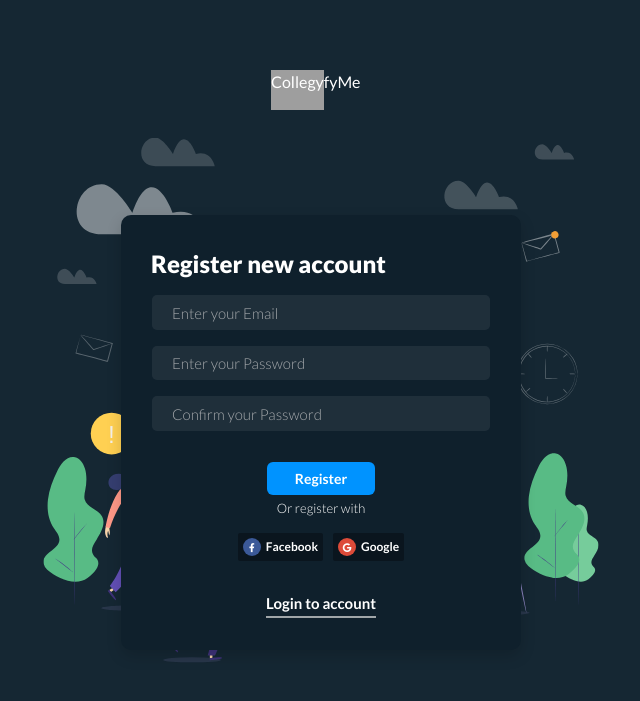
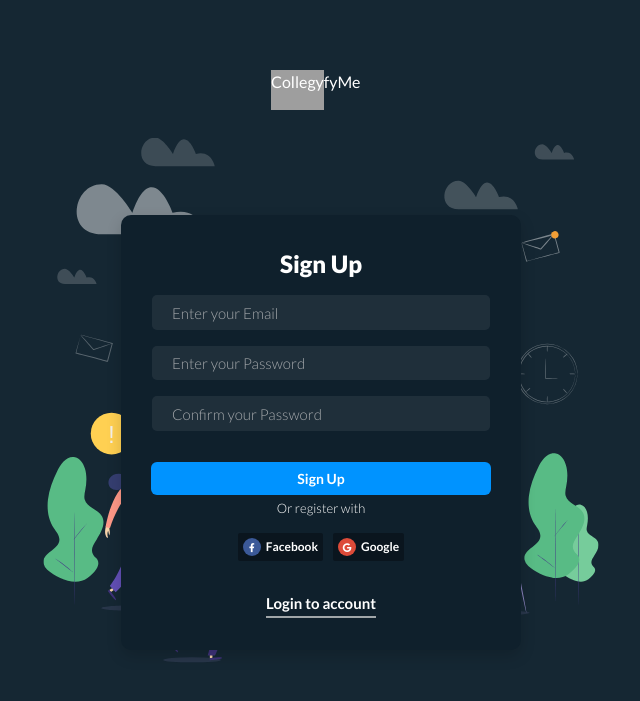
Before and after one commit to TaushifReza/CollegifyMe-FYP-, a Django app: page /register/ in a window 1280 px wide. Shown: the top 701 px of the page, without its empty margins (319-959 px from the left). Run offline with Django 5.2, Linux system fonts and the light colour scheme; some libraries are stand-ins or nearby versions; grey boxes are pictures that could not be loaded.

Commit message:
Display error in register page and login logic

```diff
--- a/static/css/mainstyle.css
+++ b/static/css/mainstyle.css
@@ -6,3 +6,13 @@
     box-sizing: border-box;
     font-family: 'Lato', sans-serif;
 }
+
+/* CUSTOME STYLE */
+.form-alert-style{
+    color: #F28585 !important;
+    border: none;
+    font-weight: 400;
+    list-style: none;
+    font-size: 14px;
+    border-radius: 0.25rem;
+}
--- a/templates/account/register.html
+++ b/templates/account/register.html
@@ -29,28 +29,30 @@ CollegifyMe-Register
       <div class="form-holder">
         <div class="form-content">
           <div class="form-items">
-            <h3>Register new account</h3>
+            <h3 class="text-center">Sign Up</h3>
             <form class="mt-3" method="post" action="{% url 'registerView' %}">
               {% csrf_token %}
+
+              <ul class="form-alert-style text-white">
+              {% for fields in form %}
+                    {% if fields.errors %}
+                      {% for error in fields.errors  %}
+                        <li>{{ error }}</li>
+                      {% endfor %}
+                    {% endif %}
+                  {% endfor %}
+                  {% if form.non_field_errors %}
+                    <li>{{ form.non_field_errors }}</li>
+                  {% endif %}
+                </ul>
+
               {{ form.email }}
               {{ form.password }}
               {{ form.confirm_password }}
-              <!--
-              <div class="row">
-                <div class="col-10">
-                  {{ form.password }}
-                  {{ form.confirm_password }}
-                </div>
-                <div class="col-2">
-                  <button type="button" class="toggle-password btn btn-outline-secondary" id="password-addon">
-                      <i class="fas fa-eye" aria-hidden="true"></i>
-                  </button>
-                </div>
-              </div>
-              -->
+
               <div class="form-button text-center">
-                <button id="submit" type="submit" class="ibtn">
-                  Register
+                <button id="submit" type="submit" class="ibtn w-100">
+                  Sign Up
                 </button>
               </div>
             </form>
--- a/user/views.py
+++ b/user/views.py
@@ -1,6 +1,7 @@
 from django.shortcuts import render, redirect
 from django.utils.http import urlsafe_base64_decode
 from django.contrib.auth.tokens import default_token_generator
+from django.contrib import messages, auth
 
 from .form import UserForm
 from .models import User
@@ -51,6 +52,19 @@ def activate(request, uidb64, token):
 
 
 def LoginView(request):
+    if request.method == "POST":
+        email = request.POST["email"]
+        password = request.POST["password"]
+
+        user = auth.authenticate(email=email, password=password)
+
+        if user is not None:
+            # auth.login(request, user)
+            print("Valid Credential")
+            return redirect("loginView")
+        else:
+            print("Invalid Credential")
+            return redirect("loginView")
     return render(request, "account/login.html")
 
 
```
Also changed, not shown: templates/account/login.html (+6 -5 lines).
